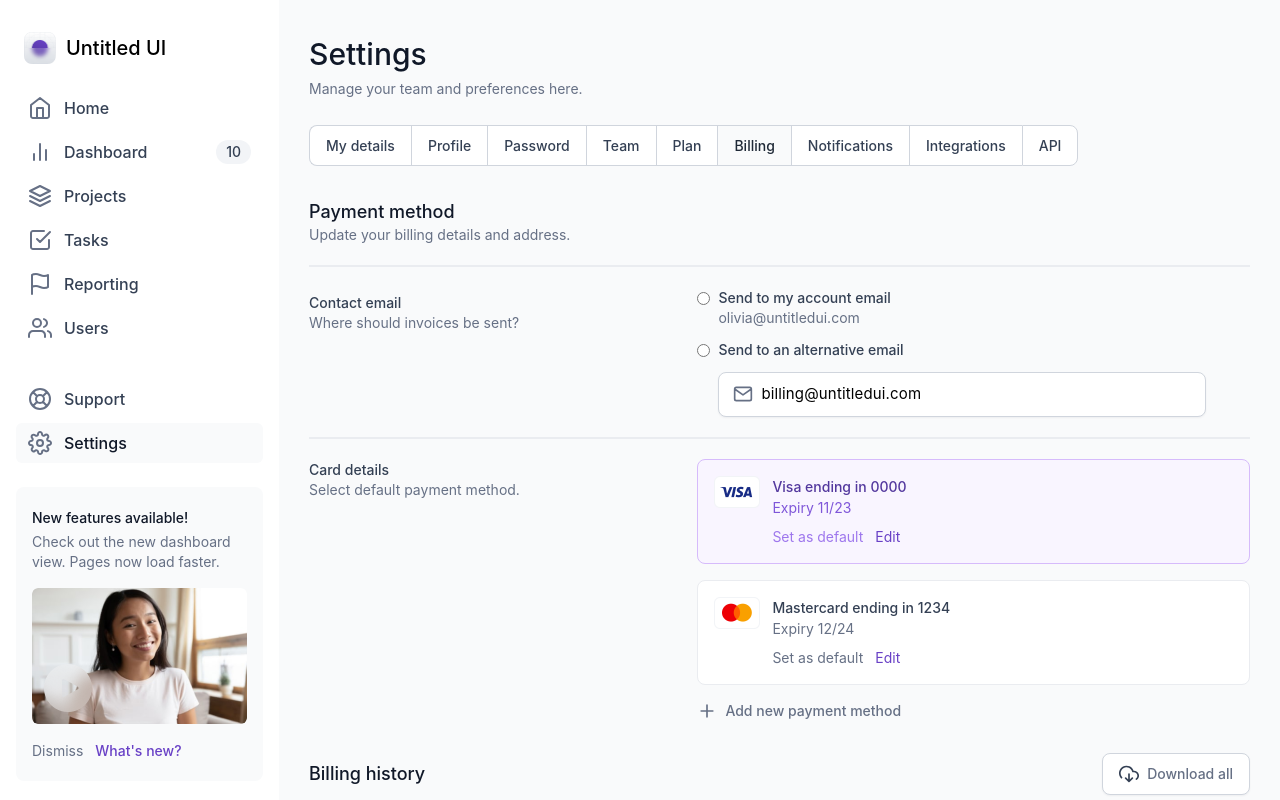
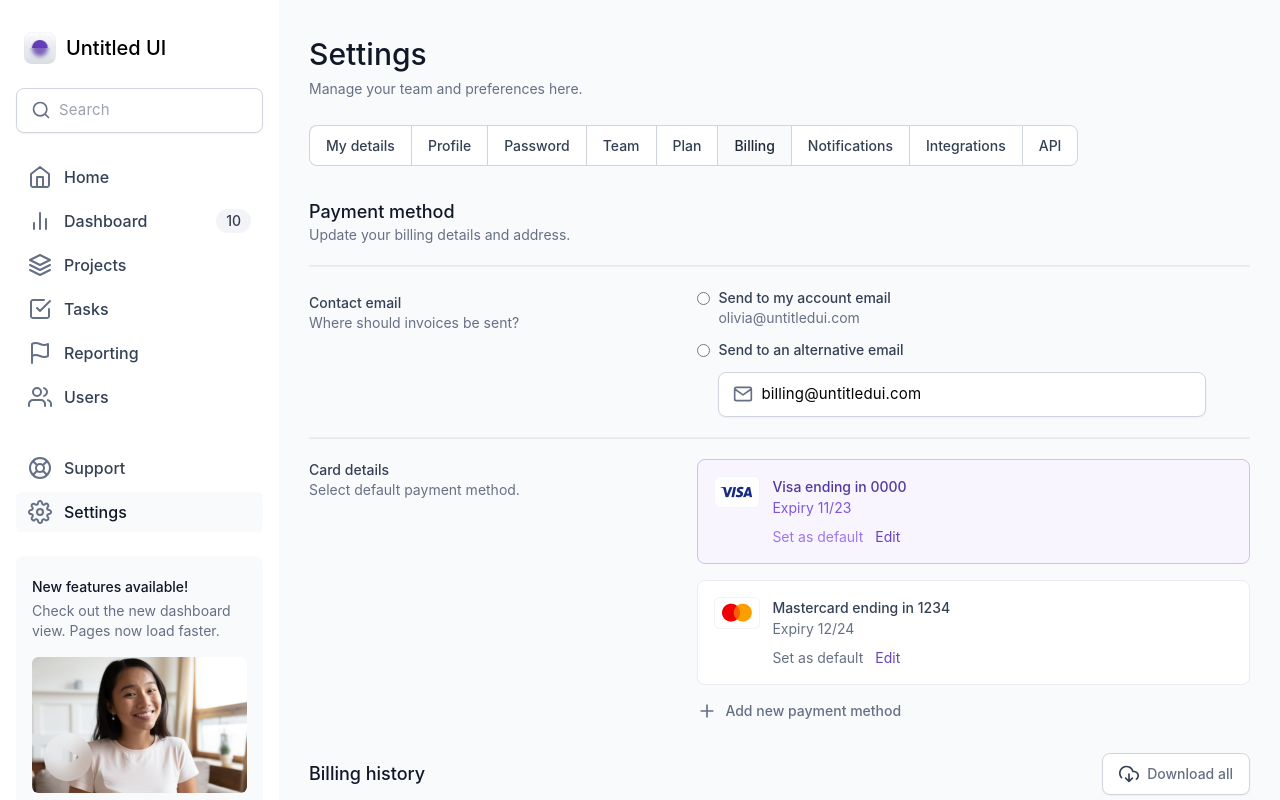
Before and after one commit to emekamykael45/vencru-proj, a React (Create React App) app: page /settings in a window 1280 px wide. Shown: the top 800 px of the page. Built offline with nearby package versions, Linux system fonts and the light colour scheme.

Commit message:
feat: added search component

```diff
--- a/src/components/form-input.js
+++ b/src/components/form-input.js
@@ -21,7 +21,7 @@ const FormInput = ({
         type={type}
         placeholder={placeholder}
         value={value}
-        className="form-control text-[15px] tracking-[0.01em]"
+        className="form-control text-[15px] tracking-[0.01em] bg-transparent"
         onChange={onChange}
         {...rest}
       />
--- a/src/components/sidebar.js
+++ b/src/components/sidebar.js
@@ -8,6 +8,7 @@ import Header from "./header";
 
 import Icon from "../assets/svg";
 import { bannerImg, avatar } from "../assets/img";
+import FormInput from "./form-input";
 
 const Navlink = ({ nav, handleSidebarToggle }) => (
   <NavLink
@@ -37,6 +38,7 @@ const Navlink = ({ nav, handleSidebarToggle }) => (
 
 const Sidebar = ({ open, toggle }) => {
   const [showBanner, setShowBanner] = useState(true);
+  const [searchValue, setSearchValue] = useState("");
 
   const handleSidebarToggle = () => {
     if (window.innerWidth < 769) {
@@ -63,6 +65,17 @@ const Sidebar = ({ open, toggle }) => {
     >
       <div className="sidebar_container_inner p-0 pb-[82px] md:pb-[32px] md:pt-[32px] h-[100vh] w-full md:w-[279px] overflow-y-scroll bg-white">
         {window.innerWidth > 769 && <Header open={open} toggle={toggle} />}
+
+        <div className="mt-[24px] px-[16px]">
+          <FormInput
+            icon="search"
+            name="alternativeEmail"
+            type="email"
+            placeholder="Search"
+            value={searchValue}
+            onChange={(e) => setSearchValue(e.target.value)}
+          />
+        </div>
 
         <div className="flex flex-col mt-[24px] px-[16px] gap-[4px]">
           {topNavs?.map((nav, i) => (
```
